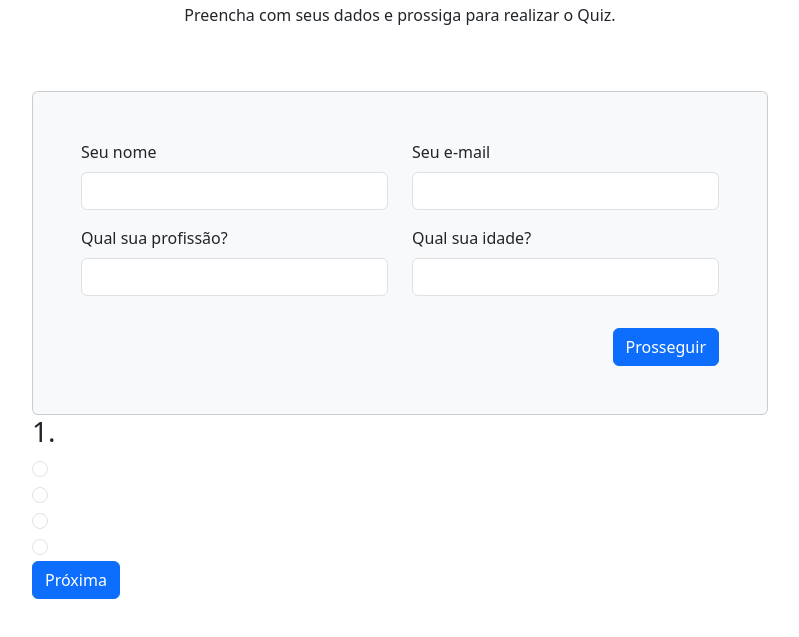
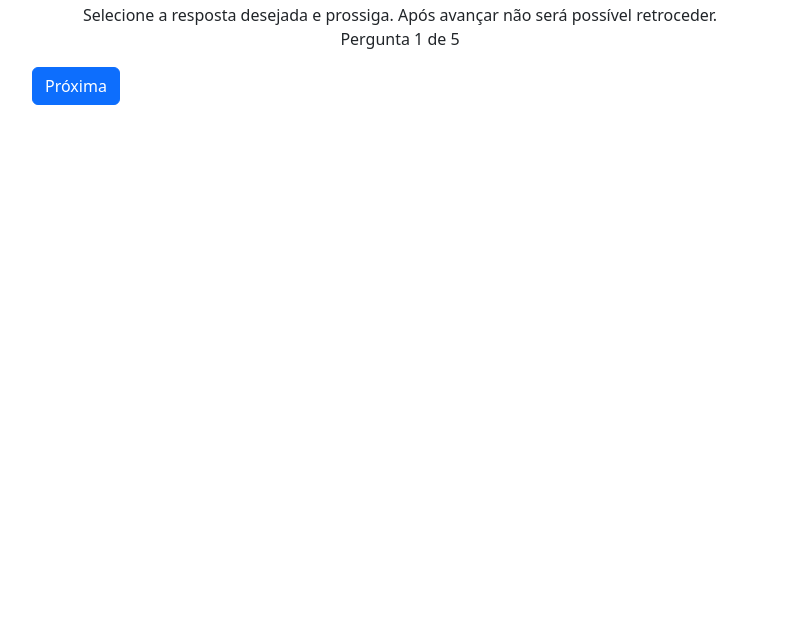
Before and after one commit to wesleysouza-dev/quiz-js-oo, a plain HTML site: page index.html in a window 1280 px wide. Both pictures are taken after a click on the button "Prosseguir". Shown: the part 69-706 px from the top of the page, without its empty margins (240-1039 px from the left). Drawn offline with Linux system fonts and the light colour scheme.

Commit message:
Remove html static

```diff
--- a/index.html
+++ b/index.html
@@ -13,9 +13,10 @@
     <h1 class="text-center mt-3">Quiz de Cibersegurança</h1>
     <div class="row">
       <div class="col-12 text-center">
-        <p>Preencha com seus dados e prossiga para realizar o Quiz.</p>
+        <p class="sub-text mb-0">Preencha com seus dados e prossiga para realizar o Quiz.</p>
+        <p class="current-step" style="display: none;">Pergunta <span>1 de 5</span></p>
       </div>
-      <div class="col-md-8 mx-auto">
+      <div id="welcome" class="col-md-8 mx-auto">
         <div class="card mt-5 p-5 bg-light">
           <form id="formRegister">
             <div class="mb-3">
@@ -54,29 +55,10 @@
           </form>
         </div>
       </div>
-      <div class="col-md-8 mx-auto">
-        <form id="quiz-form">
+      <div id="quizContent" class="col-md-8 mx-auto" style="display: none;">
+        <form id="quizForm">
           <!-- Formulário para a primeira pergunta -->
-          <div class="form-group step">
-            <h3>1. <span id="question1"></span></h3>
-            <div class="form-check">
-              <input class="form-check-input" type="radio" name="question1" id="question1a" value="a">
-              <label class="form-check-label" for="question1a" id="question1a-label"></label>
-            </div>
-            <div class="form-check">
-              <input class="form-check-input" type="radio" name="question1" id="question1b" value="b">
-              <label class="form-check-label" for="question1b" id="question1b-label"></label>
-            </div>
-            <div class="form-check">
-              <input class="form-check-input" type="radio" name="question1" id="question1c" value="c">
-              <label class="form-check-label" for="question1c" id="question1c-label"></label>
-            </div>
-            <div class="form-check">
-              <input class="form-check-input" type="radio" name="question1" id="question1d" value="d">
-              <label class="form-check-label" for="question1d" id="question1d-label"></label>
-            </div>
-            <button class="btn btn-primary btn-next" type="button">Próxima</button>
-          </div>
+          <button id="buttonNextStep" class="btn btn-primary btn-next" type="button">Próxima</button>
         </form>
       </div>
     </div>
```
